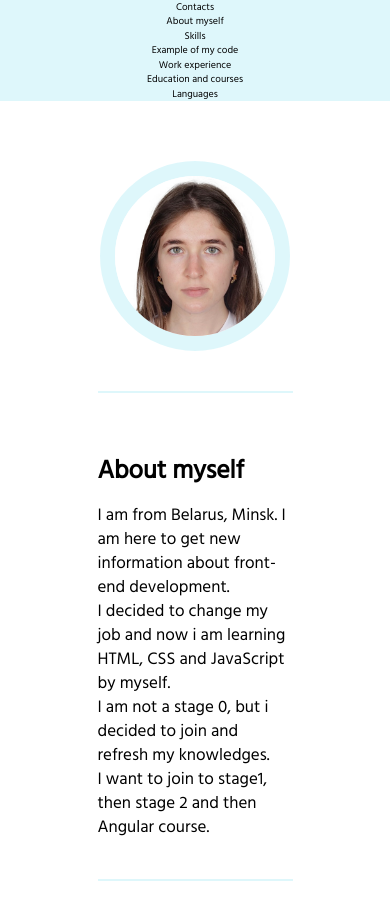
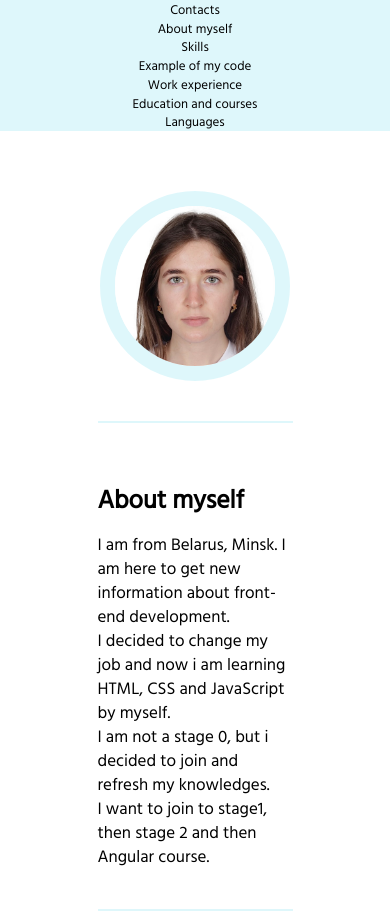
Before and after one commit to Milashakas/Pre-rsschool-cv, a plain HTML site: page index.html in a window 390 px wide. Shown: the top 914 px of the page. Drawn offline with Linux system fonts and the light colour scheme.

Commit message:
fix: change justify-content in footer and header

```diff
--- a/style.css
+++ b/style.css
@@ -22,7 +22,7 @@ body {
 
 .nav-list, .flex-footer {
   display: flex;
-  justify-content: space-around;
+  justify-content: space-between;
   min-height: 40px;
   list-style: none;
   align-items: center;
@@ -104,7 +104,7 @@ body {
   }
   .nav-list {
     flex-direction: column;
-    font-size:10px;
+    font-size:13px;
   }
   .img-wrapper {
     margin: 0 auto;
```
